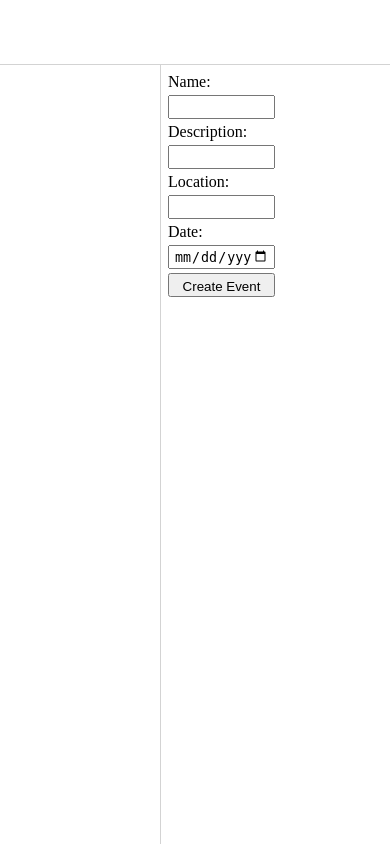
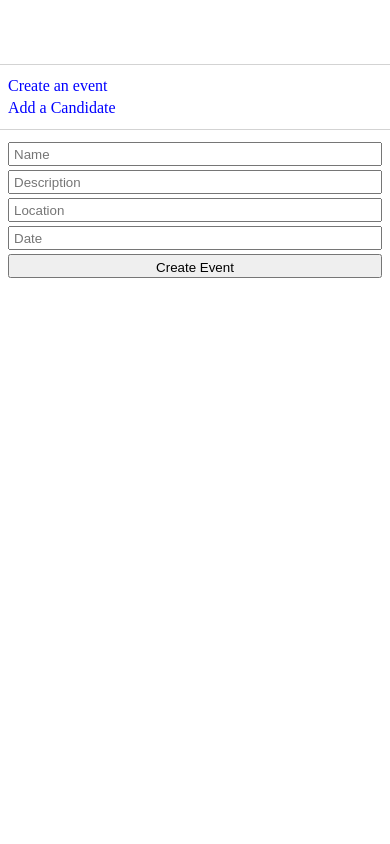
Before and after one commit to aarya123/WestMonroe14, a PHP site: page /createEvent.php in a window 390 px wide. Run offline with PHP 8.4, Linux system fonts and the light colour scheme.

Commit message:
add header/footer to more pages
add header/footer to createEvent, create_event, create_candidate

```diff
--- a/createEvent.php
+++ b/createEvent.php
@@ -1,13 +1,9 @@
 <?php include('header.php'); ?>
 <form id="create_event" method="POST" action="create_event.php">
-	<label for="name">Name:</label>
-	<input id="name" type="text" name="name">
-	<label for="desc">Description:</label>
-	<input id="desc" type="text" name="desc">
-	<label for="location">Location:</label>
-	<input id="location" type="text" name="location">
-	<label for="time">Date:</label>
-	<input id="time" type="date" name="time">
+	<input placeholder="Name" id="name" type="text" name="name">
+	<input placeholder="Description" id="desc" type="text" name="desc">
+	<input placeholder="Location" id="location" type="text" name="location">
+	<input placeholder="Date" id="time" type="date" name="time">
 	<input type="submit" value="Create Event">
 </form>
 <?php include('footer.php'); ?>
--- a/create_candidate.php
+++ b/create_candidate.php
@@ -1,4 +1,5 @@
 <?php
+include('header.php');
 $sql_stmt = "INSERT INTO Candidate (name, email, school, major, gpa, grad_date) VALUES (:name, :email, :school, :major, :gpa, :grad_date)";
 	include_once("db.php");
 	$required = array('name', 'email', 'school', 'major', 'gpa', 'grad_date');
@@ -27,4 +28,5 @@ $sql_stmt = "INSERT INTO Candidate (name, email, school, major, gpa, grad_date)
 	catch(PDOException $e) {
 		echo json_encode(array('error' => $e->getMessage()));
 	}
+include('footer.php');
 ?>
--- a/create_event.php
+++ b/create_event.php
@@ -1,5 +1,6 @@
 <?php
-$sql_stmt = "INSERT INTO Event (name, description, location, time) VALUES (:name, :description, :location, :time)"
+include('header.php');
+$sql_stmt = "INSERT INTO Event (name, description, location, time) VALUES (:name, :description, :location, :time)";
 include_once("db.php");
 	$required = array('name', 'desc', 'location', 'time');
 	if(count(array_intersect_key(array_flip($required), $_POST)) != count($required)) {
@@ -25,4 +26,5 @@ include_once("db.php");
 	catch(PDOException $e) {
 		echo json_encode(array('error' => $e->getMessage()));
 	}
+include('footer.php');
 ?>
--- a/header.php
+++ b/header.php
@@ -8,5 +8,7 @@
 	<header>
 	</header>
 	<nav>
+		<a href="createEvent.php">Create an event</a>
+		<a href="createCandidate.php">Add a Candidate</a>
 	</nav>
 	<main>
--- a/style.css
+++ b/style.css
@@ -7,7 +7,18 @@ nav {
 	position: absolute;
 	border-right: 1px solid lightgrey;
 	min-height: calc(100% - 4rem - 1px);
+	padding: .5rem;
+	box-sizing: border-box;
 }
+	nav a {
+		text-decoration: none;
+		display: block;
+		margin: .25rem 0;
+		color: blue;
+	}
+		nav a:hover {
+			text-decoration: underline;
+		}
 main {
 	margin-left: 10rem;
 	padding: .5rem;
@@ -16,10 +27,23 @@ body {
 	margin: 0;
 }
 input {
+	width: 100%;
 	display: block;
 	margin: .25rem 0;
 	height: 1.5rem;
 	padding: .25rem;
 	box-sizing: border-box;
-	width: 50%;
+	max-width: 25rem;
 }
+@media (max-width: 25rem) {
+	nav {
+		position: static;
+		width: auto;
+		border-right: none;
+		border-bottom: 1px solid lightgrey;
+		min-height: auto;
+	}
+	main {
+		margin-left: 0;
+	}
+}
```
